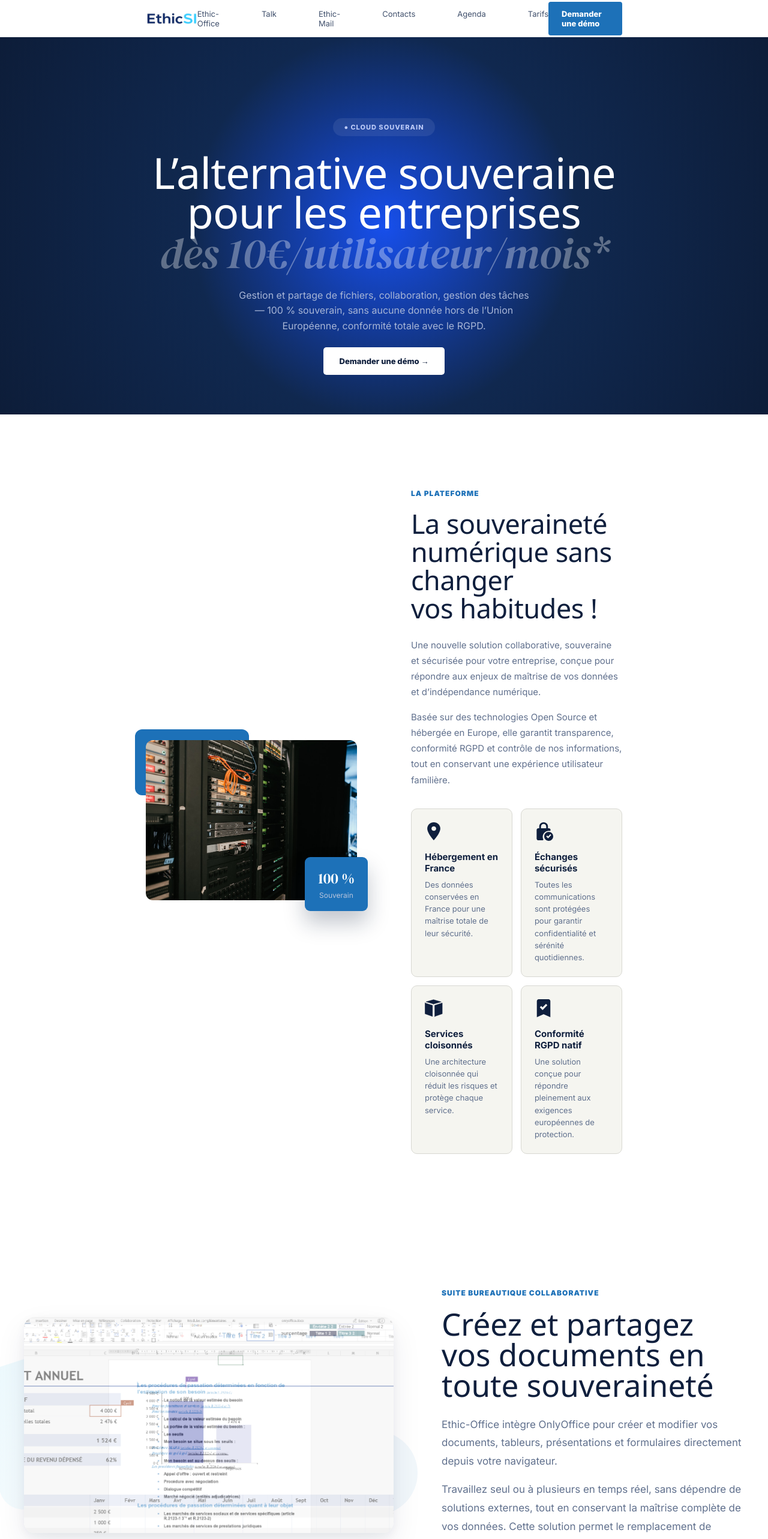
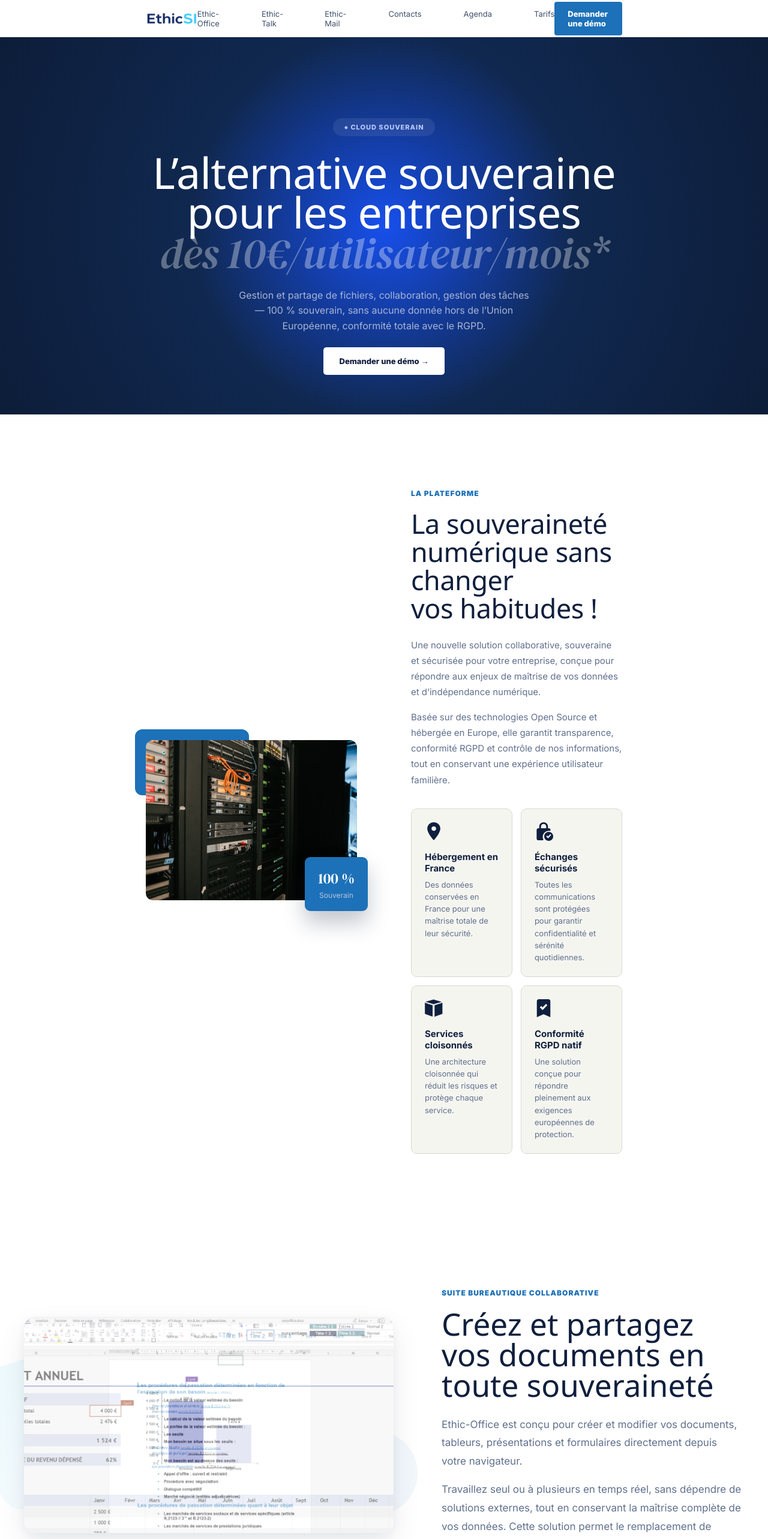
Before and after one commit to Xaliiii/ethicsi, a React (Vite) app: page / in a window 1280 px wide. Shown: the top 2566 px of the page at 60% size. Built offline with nearby package versions, Linux system fonts and the light colour scheme.

Commit message:
V3 de la page web

```diff
--- a/src/App.tsx
+++ b/src/App.tsx
@@ -153,7 +153,7 @@
               <h2>Créez et partagez vos documents en toute souveraineté</h2>
 
               <p>
-                Ethic-Office intègre OnlyOffice pour créer et modifier vos
+                Ethic-Office est conçu pour créer et modifier vos
                 documents, tableurs, présentations et formulaires directement
                 depuis votre navigateur.
               </p>
@@ -343,10 +343,9 @@
               <Plan
                 title="MODULE ETHIC-OFFICE"
                 items={[
-                  'NextCloud Talk',
+                  'Ethic-Talk',
                   'Messagerie instantanée',
-                  'Visioconférence',
-                  'OnlyOffice collaboratif',
+                  'Edition de document collaborative',
                 ]}
               />
             </div>
--- a/src/Header.tsx
+++ b/src/Header.tsx
@@ -11,7 +11,7 @@
 
         <nav>
             <a href="#office">Ethic-Office</a>
-            <a href="#talk">Talk</a>
+            <a href="#talk">Ethic-Talk</a>
             <a href="#webmail">Ethic-Mail</a>
             <a href="#contacts">Contacts</a>
             <a href="#agenda">Agenda</a>
```
